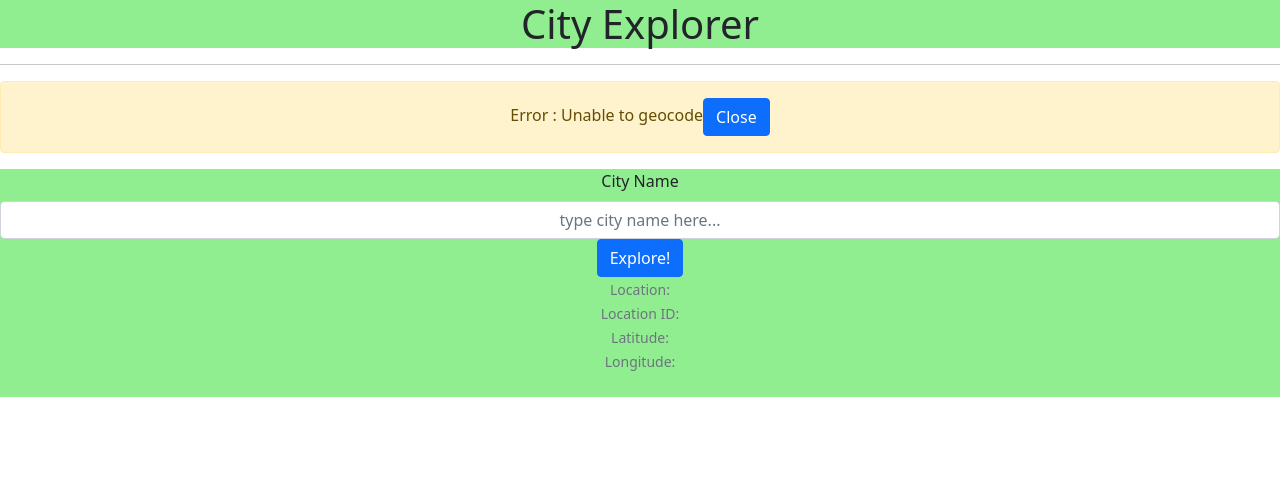
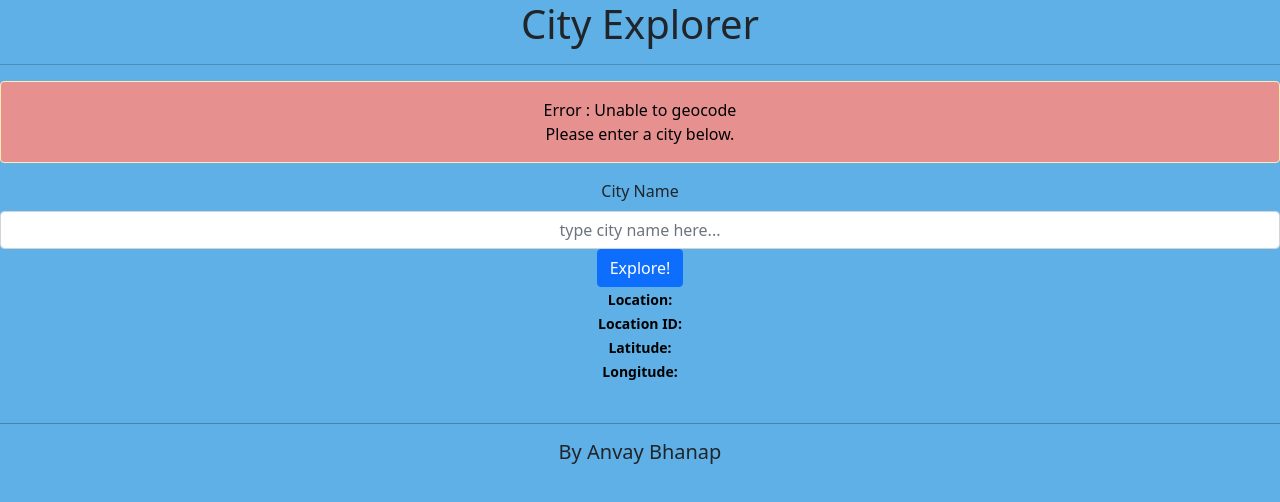
Before and after one commit to AnvayB/city-explorer, a React (Create React App) app: page / in a window 1280 px wide. Shown: the top 502 px of the page. Built offline with nearby package versions, Linux system fonts and the light colour scheme.

Commit message:
completed map styling

```diff
--- a/src/App.css
+++ b/src/App.css
@@ -1,7 +1,18 @@
 * {
   text-align: center;
+  background-color: rgb(94, 176, 231);
 }
 
-Form, h1 {
-  background-color: lightgreen;
+.alert {
+  background-color: rgb(231, 144, 144);
+  color: black;
 }
+
+.text {
+  color: black;
+  font-weight: 600;
+}
+
+img {
+  margin-top: 20px;
+}
--- a/src/App.js
+++ b/src/App.js
@@ -25,7 +25,7 @@ class App extends React.Component {
     this.setState({ location: response.data[0]});
 
 
-    const MAP = `https://maps.locationiq.com/v3/staticmap?key=${process.env.REACT_APP_CITY_EXPLORER}&center=${this.state.location.lat},${this.state.location.lon}&zoom=11`;
+    const MAP = `https://maps.locationiq.com/v3/staticmap?key=${process.env.REACT_APP_CITY_EXPLORER}&center=${this.state.location.lat},${this.state.location.lon}&zoom=11.5`;
     const respond = await axios.get(MAP);
     console.log(this.state.map);
     this.setState({ map: respond.config.url});
@@ -43,11 +43,9 @@ class App extends React.Component {
         <h1>City Explorer</h1>
         <hr />
 
-        <Alert show={this.state.errorAlert} variant="warning">
-          Error {this.state.errors}: Unable to geocode
-          <Button varaint="warning" onClick={() => this.setState({errorAlert: false})}>
-            Close
-          </Button>
+        <Alert className = "alert" show={this.state.errorAlert} variant="warning">
+          Error {this.state.errors}: Unable to geocode <br />
+          Please enter a city below.
         </Alert>
 
 
@@ -58,13 +56,14 @@ class App extends React.Component {
             <Button variant="primary" type="submit">
               Explore!
             </Button>
-            <Form.Text>
+            <Form.Text className = "text">
             <br />
             Location: {this.state.location.display_name} <br />
             Location ID: {this.state.location.place_id} <br />
             Latitude: {this.state.location.lat} <br />
             Longitude: {this.state.location.lon} <br />
             <img src = {this.state.map} alt=""/>
+            <hr />
             </Form.Text>
           </Form.Group>
         </Form>
--- /dev/null
+++ b/src/Footer.js
@@ -0,0 +1,10 @@
+import React from 'react';
+
+class Footer extends React.Component {
+  render () {
+     return (
+       <h5>By Anvay Bhanap</h5>
+     )
+  }
+}
+export default Footer;
--- a/src/index.js
+++ b/src/index.js
@@ -2,11 +2,13 @@ import React from 'react';
 import ReactDOM from 'react-dom';
 import 'bootstrap/dist/css/bootstrap.min.css';
 import App from './App';
+import Footer from './Footer';
 
 
 ReactDOM.render(
   <React.StrictMode>
     <App />
+    <Footer />
   </React.StrictMode>,
   document.getElementById('root')
 );
```
Also changed, not shown: 1 other file (tests, documents, lock files or other folders).
